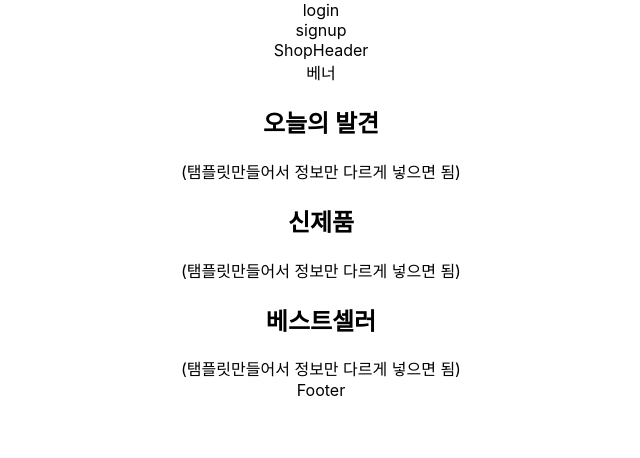
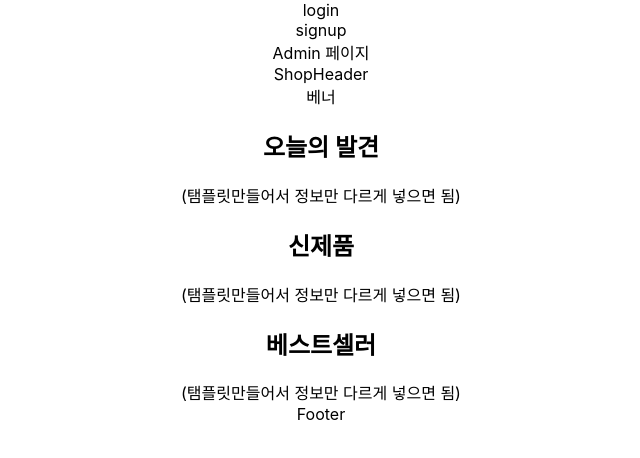
Before and after one commit to Abba-Zone/eabbashop_web, a React (Create React App) app in the folder frontened/: page / in a window 1280 px wide. Shown: the top 458 px of the page, without its empty margins (319-959 px from the left). Built offline with nearby package versions, Linux system fonts and the light colour scheme.

Commit message:
feature: add Admin button

```diff
--- a/frontened/src/components/common/Header.tsx
+++ b/frontened/src/components/common/Header.tsx
@@ -10,7 +10,7 @@ const Header:React.FC = () => {
         result.push(<></>);
         return result
       default:
-        if(pathname.pathname.substring(0,6) == "/admin")
+        if(pathname.pathname.substring(0,6) === "/admin")
           result.push(<AdminHaeder/>); //어드민 헤더
         else
           result.push(<ShopHeader/>); //샵 헤더
--- a/frontened/src/components/common/NavBar.tsx
+++ b/frontened/src/components/common/NavBar.tsx
@@ -7,6 +7,9 @@ const NavBar:React.FC = () => {
     const handleGoSignup = () =>{
         navigate("/signup");
     }
+    const handleGoAdmin = () =>{
+        navigate("/admin");
+    }
     return (
         <div>
             <div onClick={handleGoLogin}>
@@ -15,6 +18,9 @@ const NavBar:React.FC = () => {
             <div onClick={handleGoSignup}>
                 signup
             </div>
+            <div onClick={handleGoAdmin}>
+                Admin 페이지
+            </div>
         </div>
     );
   }
```
